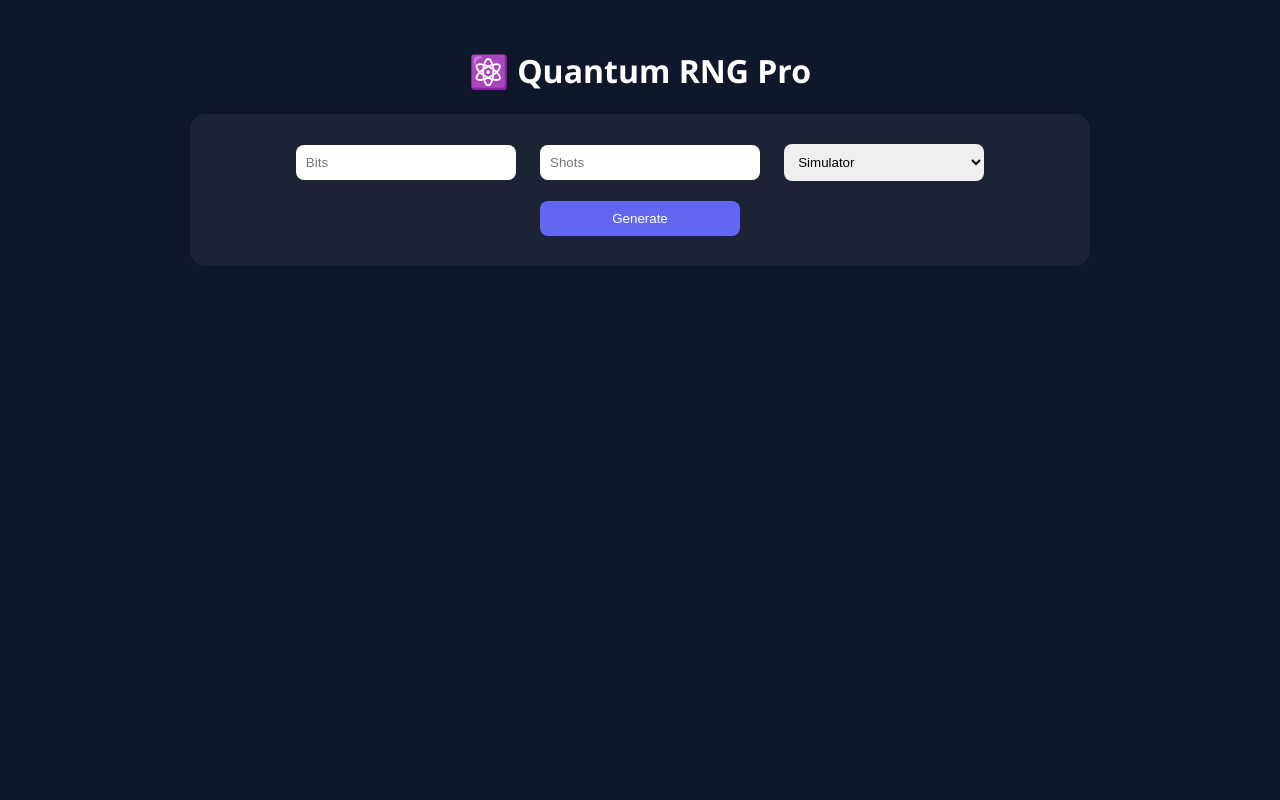
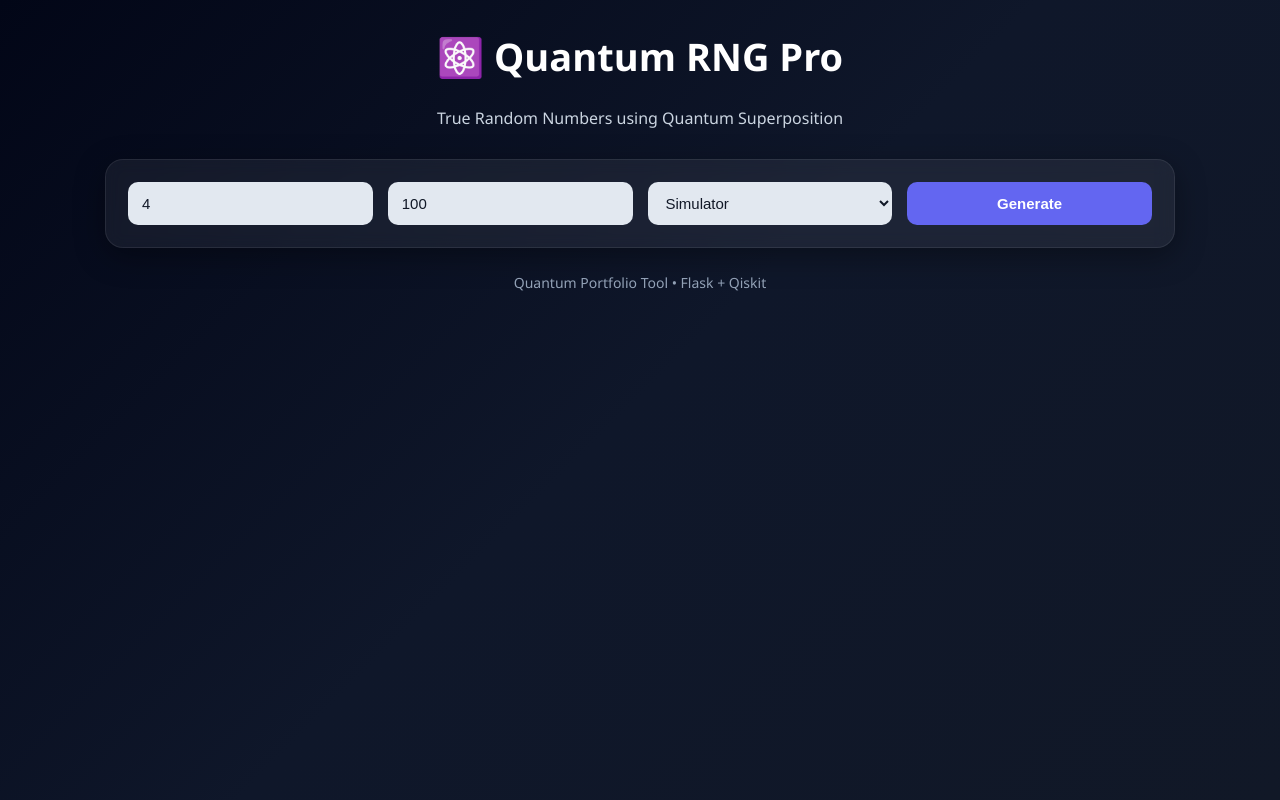
Before and after one commit to Pavanapps/QuantumComputing-RNG, a Flask app: page / in a window 1280 px wide. Run offline with Flask 3, Linux system fonts and the light colour scheme.

Commit message:
Update index.html

```diff
--- a/RNG_Qiskit_EM/templates/index.html
+++ b/RNG_Qiskit_EM/templates/index.html
@@ -1,138 +1,402 @@
 <!DOCTYPE html>
-<html>
+<html lang="en">
 <head>
+<meta charset="UTF-8">
+<meta name="viewport" content="width=device-width,initial-scale=1">
 <title>Quantum RNG Pro</title>
 <script src="https://cdn.jsdelivr.net/npm/chart.js"></script>
 
 <style>
-body { background:#0f172a; color:white; font-family:'Segoe UI'; text-align:center; }
-.container { max-width:900px; margin:auto; padding:20px; }
-.card { background:rgba(255,255,255,0.05); padding:20px; border-radius:15px; margin-top:20px; }
-input, select, button { padding:10px; margin:10px; width:200px; border-radius:8px; border:none; }
-button { background:#6366f1; color:white; cursor:pointer; }
-.loader { display:none; margin-top:20px; }
-.tabs button { margin:5px; }
-.tab-content { display:none; margin-top:20px; }
-.active { display:block; }
-img { margin-top:15px; border-radius:10px; }
+*{
+    margin:0;
+    padding:0;
+    box-sizing:border-box;
+}
+
+body{
+    font-family:'Segoe UI',sans-serif;
+    background:linear-gradient(135deg,#020617,#0f172a,#111827);
+    color:#fff;
+    min-height:100vh;
+}
+
+.container{
+    max-width:1100px;
+    margin:auto;
+    padding:30px 15px;
+}
+
+h1{
+    text-align:center;
+    font-size:38px;
+    margin-bottom:25px;
+    font-weight:700;
+}
+
+.sub{
+    text-align:center;
+    color:#cbd5e1;
+    margin-bottom:30px;
+}
+
+.card{
+    background:rgba(255,255,255,0.06);
+    border:1px solid rgba(255,255,255,0.08);
+    border-radius:18px;
+    padding:22px;
+    margin-bottom:25px;
+    backdrop-filter:blur(8px);
+    box-shadow:0 8px 30px rgba(0,0,0,.35);
+}
+
+.controls{
+    display:grid;
+    grid-template-columns:repeat(auto-fit,minmax(220px,1fr));
+    gap:15px;
+}
+
+input,select,button{
+    width:100%;
+    padding:12px 14px;
+    border:none;
+    border-radius:10px;
+    font-size:15px;
+}
+
+input,select{
+    background:#e2e8f0;
+    color:#111827;
+}
+
+button{
+    background:#6366f1;
+    color:#fff;
+    cursor:pointer;
+    font-weight:600;
+    transition:.2s;
+}
+
+button:hover{
+    transform:translateY(-2px);
+    background:#4f46e5;
+}
+
+.loader{
+    display:none;
+    margin-top:18px;
+    color:#93c5fd;
+    font-weight:600;
+}
+
+.grid{
+    display:grid;
+    grid-template-columns:repeat(auto-fit,minmax(220px,1fr));
+    gap:15px;
+    margin-top:20px;
+}
+
+.stat{
+    background:rgba(255,255,255,0.04);
+    padding:18px;
+    border-radius:14px;
+}
+
+.stat small{
+    color:#94a3b8;
+    display:block;
+    margin-bottom:8px;
+}
+
+.stat strong{
+    font-size:24px;
+}
+
+.tabs{
+    display:flex;
+    flex-wrap:wrap;
+    gap:10px;
+    margin-bottom:20px;
+}
+
+.tabs button{
+    width:auto;
+    padding:10px 18px;
+}
+
+.tab-content{
+    display:none;
+}
+
+.active{
+    display:block;
+}
+
+pre{
+    background:#020617;
+    padding:15px;
+    border-radius:10px;
+    overflow:auto;
+    color:#93c5fd;
+}
+
+img{
+    max-width:100%;
+    border-radius:14px;
+    margin-top:15px;
+}
+
+.footer{
+    text-align:center;
+    color:#94a3b8;
+    margin-top:20px;
+    font-size:14px;
+}
 </style>
 </head>
 
 <body>
 
 <div class="container">
+
 <h1>⚛️ Quantum RNG Pro</h1>
+<p class="sub">True Random Numbers using Quantum Superposition</p>
 
 <div class="card">
-    <input id="bits" type="number" placeholder="Bits">
-    <input id="shots" type="number" placeholder="Shots">
+
+<div class="controls">
+    <input id="bits" type="number" min="1" max="16" value="4" placeholder="Bits">
+
+    <input id="shots" type="number" min="1" max="5000" value="100" placeholder="Shots">
 
     <select id="backend">
         <option value="simulator">Simulator</option>
-        <option value="real">Real Hardware</option>
+        <option value="real">Real Quantum Hardware</option>
     </select>
 
-    <br>
     <button onclick="generate()">Generate</button>
-    <div class="loader" id="loader">⏳ Running quantum job...</div>
+</div>
+
+<div class="loader" id="loader">⏳ Running quantum circuit...</div>
+
 </div>
 
 <div class="card" id="results" style="display:none;">
 
-    <div class="tabs">
-        <button onclick="showTab('resultTab')">Results</button>
-        <button onclick="showTab('metricsTab')">Metrics</button>
-        <button onclick="showTab('rawTab')">Raw Data</button>
-        <button onclick="showTab('blochTab')">Bloch Sphere</button>
+<div class="tabs">
+    <button onclick="showTab('tab1')">Results</button>
+    <button onclick="showTab('tab2')">Metrics</button>
+    <button onclick="showTab('tab3')">Raw Data</button>
+    <button onclick="showTab('tab4')">Bloch Sphere</button>
+</div>
+
+<div id="tab1" class="tab-content active">
+
+<div class="grid">
+    <div class="stat">
+        <small>Bitstring</small>
+        <strong id="bitstring">-</strong>
     </div>
 
-    <div id="resultTab" class="tab-content active">
-        <p><b>Bitstring:</b> <span id="bitstring"></span></p>
-        <p><b>Decimal:</b> <span id="decimal"></span></p>
-        <canvas id="chart"></canvas>
+    <div class="stat">
+        <small>Decimal</small>
+        <strong id="decimal">-</strong>
     </div>
 
-    <div id="metricsTab" class="tab-content">
-        <p><b>Expectation:</b> <span id="expectation"></span></p>
-        <p><b>Variance:</b> <span id="variance"></span></p>
+    <div class="stat">
+        <small>Backend</small>
+        <strong id="backend_used">-</strong>
+    </div>
+</div>
+
+<br>
+<canvas id="chart"></canvas>
+
+</div>
+
+<div id="tab2" class="tab-content">
+
+<div class="grid">
+    <div class="stat">
+        <small>Expectation</small>
+        <strong id="expectation">-</strong>
     </div>
 
-    <div id="rawTab" class="tab-content">
-        <pre id="raw"></pre>
-        <button onclick="downloadCSV()">Download CSV</button>
+    <div class="stat">
+        <small>Variance</small>
+        <strong id="variance">-</strong>
     </div>
 
-    <div id="blochTab" class="tab-content">
-        <div id="blochContainer"></div>
+    <div class="stat">
+        <small>Randomness Score</small>
+        <strong id="score">-</strong>
     </div>
+</div>
 
 </div>
+
+<div id="tab3" class="tab-content">
+    <pre id="raw"></pre>
+    <br>
+    <button onclick="downloadCSV()">Download CSV</button>
+</div>
+
+<div id="tab4" class="tab-content">
+    <div id="blochContainer"></div>
+</div>
+
+</div>
+
+<div class="footer">
+Quantum Portfolio Tool • Flask + Qiskit
+</div>
+
 </div>
 
 <script>
-let chart;
+let chart = null;
 
-function generate() {
+function generate(){
+
     document.getElementById("loader").style.display = "block";
 
-    fetch('/generate', {
-        method: 'POST',
-        headers: { 'Content-Type': 'application/json' },
-        body: JSON.stringify({
-            bits: document.getElementById("bits").value,
-            shots: document.getElementById("shots").value,
-            backend: document.getElementById("backend").value
+    fetch("/generate",{
+        method:"POST",
+        headers:{
+            "Content-Type":"application/json"
+        },
+        body:JSON.stringify({
+            bits:document.getElementById("bits").value,
+            shots:document.getElementById("shots").value,
+            backend:document.getElementById("backend").value
         })
     })
-    .then(res => res.json())
-    .then(data => {
-        document.getElementById("loader").style.display = "none";
-        document.getElementById("results").style.display = "block";
 
-        document.getElementById("bitstring").innerText = data.bitstring;
-        document.getElementById("decimal").innerText = data.decimal;
-        document.getElementById("expectation").innerText = data.expectation;
-        document.getElementById("variance").innerText = data.variance;
-        document.getElementById("raw").innerText = JSON.stringify(data.counts, null, 2);
+    .then(res=>res.json())
+
+    .then(data=>{
+
+        document.getElementById("loader").style.display="none";
+        document.getElementById("results").style.display="block";
+
+        document.getElementById("bitstring").innerText=data.bitstring;
+        document.getElementById("decimal").innerText=data.decimal;
+        document.getElementById("backend_used").innerText=document.getElementById("backend").value;
+
+        document.getElementById("expectation").innerText=data.expectation;
+        document.getElementById("variance").innerText=data.variance;
+
+        let score = randomnessScore(data.counts);
+        document.getElementById("score").innerText = score + "%";
+
+        document.getElementById("raw").innerText =
+            JSON.stringify(data.counts,null,2);
 
         drawChart(data.counts);
 
-        const blochContainer = document.getElementById("blochContainer");
-        if (data.bloch) {
-            blochContainer.innerHTML = `<img src="${data.bloch}" width="300">`;
-        } else {
-            blochContainer.innerHTML = "<p>Bloch sphere available only for 1 qubit</p>";
+        const bloch = document.getElementById("blochContainer");
+
+        if(data.bloch){
+            bloch.innerHTML =
+            `<img src="${data.bloch}?t=${Date.now()}" width="320">`;
+        }else{
+            bloch.innerHTML =
+            "<p>Bloch sphere available only for 1 qubit.</p>";
         }
+
+    })
+
+    .catch(err=>{
+        document.getElementById("loader").style.display="none";
+        alert("Error running quantum generator.");
+        console.log(err);
     });
+
 }
 
-function drawChart(counts) {
+function drawChart(counts){
+
     const labels = Object.keys(counts);
     const values = Object.values(counts);
 
-    if (chart) chart.destroy();
+    if(chart){
+        chart.destroy();
+    }
 
-    chart = new Chart(document.getElementById("chart"), {
-        type: 'bar',
-        data: {
-            labels: labels,
-            datasets: [{ label: 'Counts', data: values }]
+    chart = new Chart(
+        document.getElementById("chart"),
+        {
+            type:"bar",
+            data:{
+                labels:labels,
+                datasets:[{
+                    label:"Counts",
+                    data:values,
+                    borderWidth:1,
+                    borderRadius:8
+                }]
+            },
+            options:{
+                responsive:true,
+                plugins:{
+                    legend:{
+                        labels:{color:"white"}
+                    }
+                },
+                scales:{
+                    x:{
+                        ticks:{color:"white"}
+                    },
+                    y:{
+                        ticks:{color:"white"}
+                    }
+                }
+            }
         }
-    });
+    );
 }
 
-function showTab(tabId) {
-    document.querySelectorAll('.tab-content').forEach(el => el.classList.remove('active'));
-    document.getElementById(tabId).classList.add('active');
+function showTab(id){
+    document.querySelectorAll(".tab-content")
+    .forEach(el=>el.classList.remove("active"));
+
+    document.getElementById(id)
+    .classList.add("active");
 }
 
-function downloadCSV() {
-    let text = document.getElementById("raw").innerText;
-    let blob = new Blob([text], { type: 'text/csv' });
-    let link = document.createElement('a');
+function downloadCSV(){
+
+    let raw = JSON.parse(
+        document.getElementById("raw").innerText
+    );
+
+    let csv = "State,Count\n";
+
+    for(let key in raw){
+        csv += key + "," + raw[key] + "\n";
+    }
+
+    let blob = new Blob([csv],{type:"text/csv"});
+    let link = document.createElement("a");
+
     link.href = URL.createObjectURL(blob);
-    link.download = "quantum_data.csv";
+    link.download = "quantum_rng.csv";
     link.click();
+}
+
+function randomnessScore(counts){
+
+    let vals = Object.values(counts);
+
+    let total = vals.reduce((a,b)=>a+b,0);
+
+    let ideal = total / vals.length;
+
+    let diff = vals.reduce((sum,v)=>
+        sum + Math.abs(v-ideal),0);
+
+    let score = 100 - ((diff/total)*100);
+
+    return score.toFixed(2);
 }
 </script>
 
```
